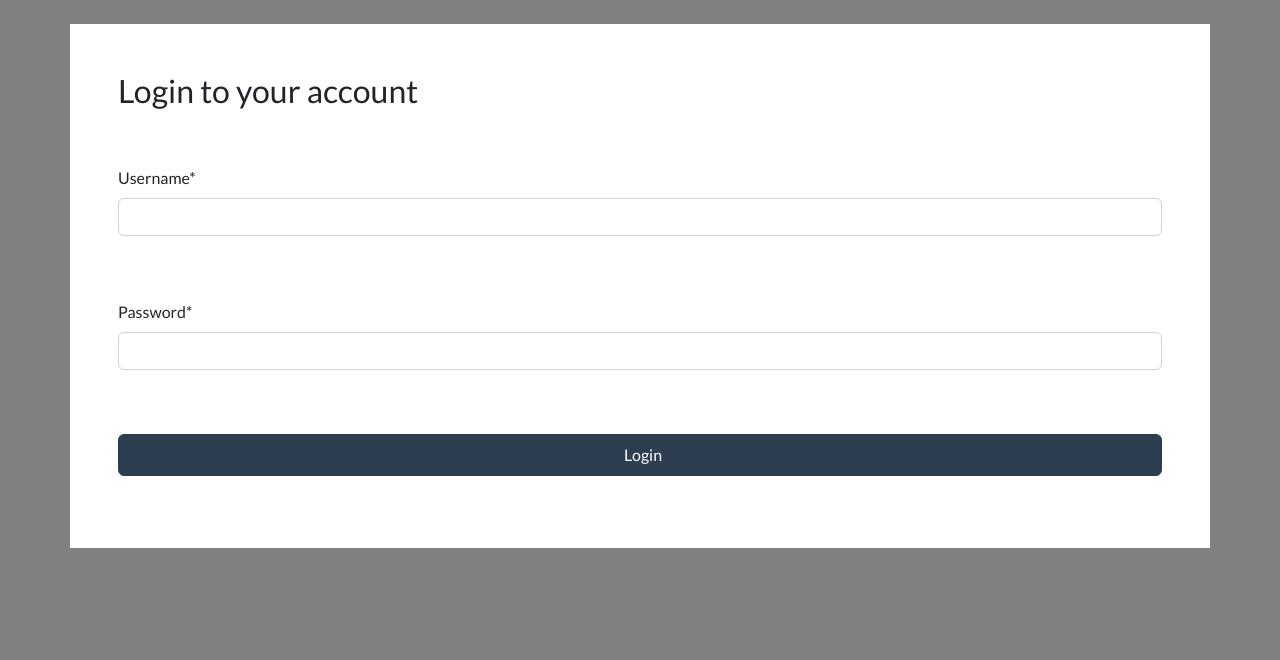
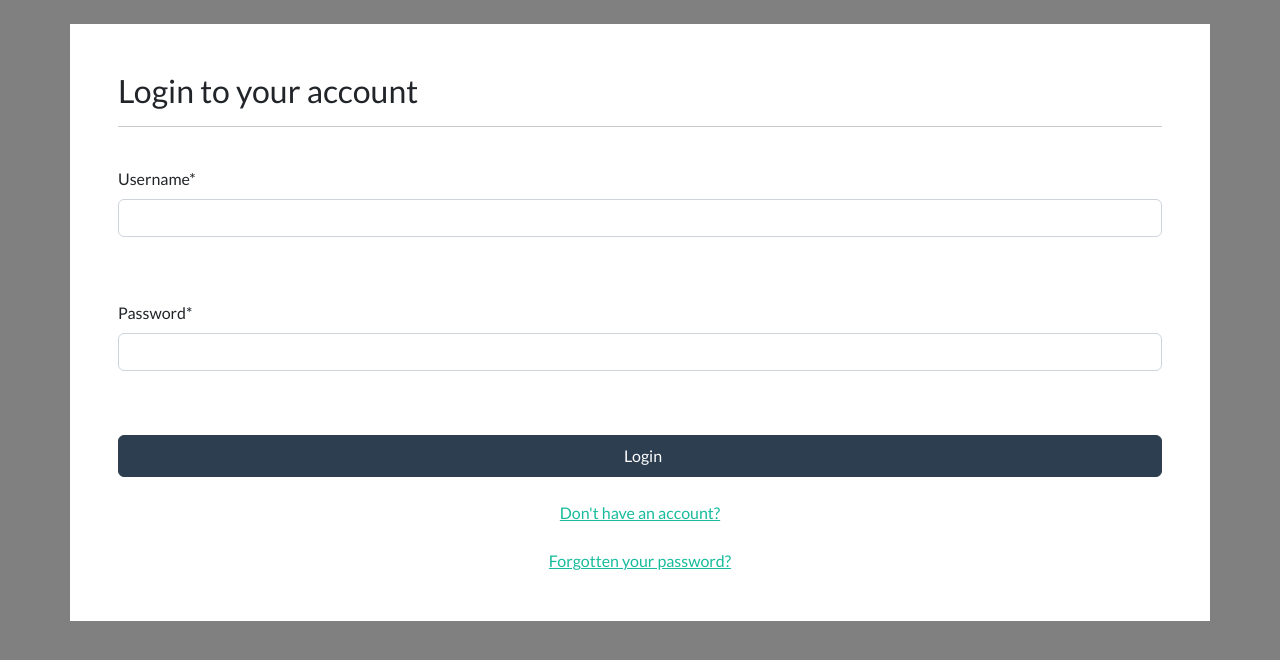
Before and after one commit to XiaoyingLu/udemy-django-ecommerce-store, a Django app: page /account/my-login in a window 1280 px wide. Shown: the part 72-732 px from the top of the page. Run offline with Django 5.2, Linux system fonts and the light colour scheme; data comes from the database, SQL or seed files in the repository; some libraries are stand-ins or nearby versions.

Commit message:
update register and login pages

```diff
--- a/ecommerce/account/templates/account/my-login.html
+++ b/ecommerce/account/templates/account/my-login.html
@@ -13,7 +13,7 @@
         <br>
         <div class="container bg-white shadow-md p-5 form-layout">
             <h3> Login to your account </h3>
-            <br>
+            <hr>
             <br>
             <form method="POST" autocomplete="off">
                 {% csrf_token %}
@@ -23,6 +23,14 @@
                 <br> <br>
                 <button type="submit" class="btn btn-primary navbar-btn text-white w-100 p-2"> &nbsp; Login </button>
                 <br> <br>
+
+                {{form.non_field_errors}}
+
+                <div class="text-center">
+                    <a href="{% url 'register' %}"> Don't have an account? </a>
+                    <br> <br>
+                    <a href="{% url 'my-login' %}"> Forgotten your password? </a>
+                </div>
             </form>
         </div>
         <br> <br>
--- a/ecommerce/account/templates/account/registration/register.html
+++ b/ecommerce/account/templates/account/registration/register.html
@@ -28,6 +28,10 @@
                 <br> <br>
                 <button type="submit" class="btn btn-primary navbar-btn text-white w-100 p-2"> &nbsp; Create account </button>
                 <br> <br>
+
+                <div class="text-center">
+                    <a href="{% url 'my-login' %}"> Already have an account? </a>
+                </div>
             </form>
         </div>
         <br> <br>
```
